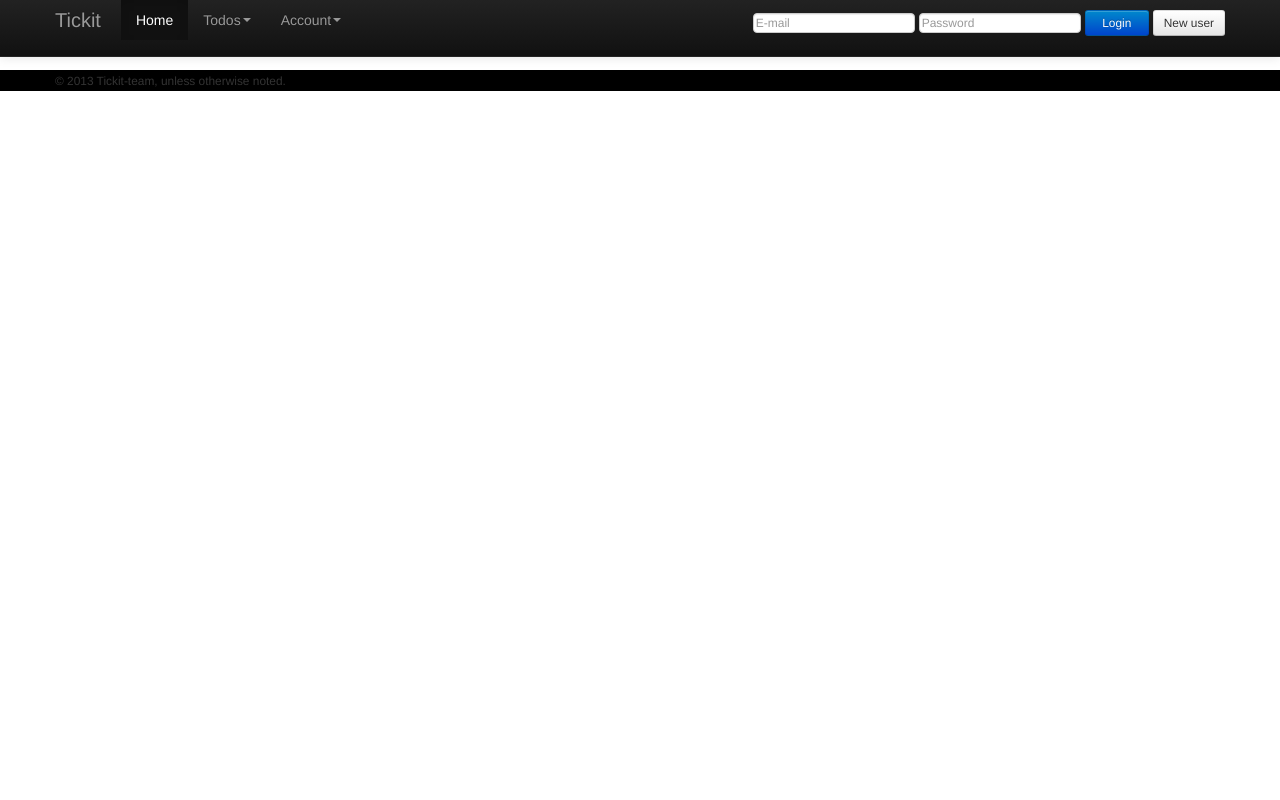
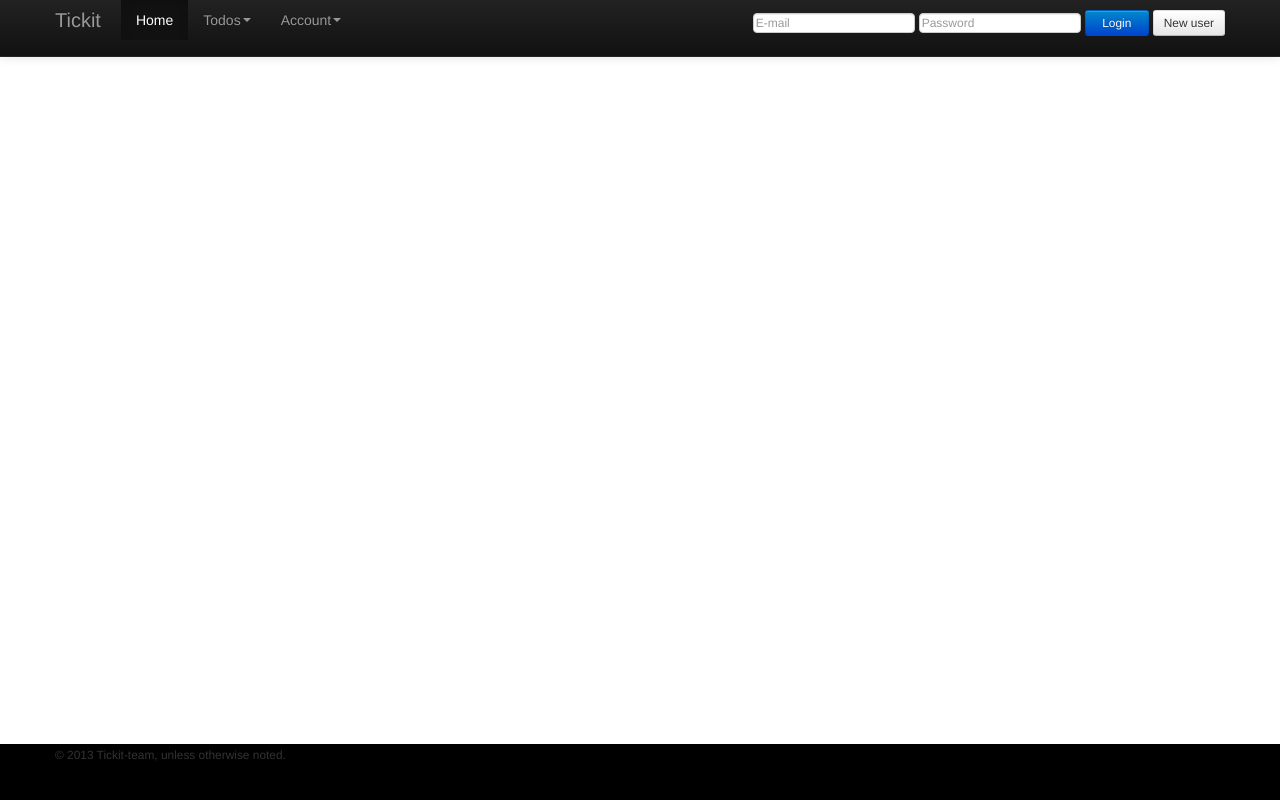
Before and after one commit to vetleen/ticked, a Django app: template ticked/templates/base.html in a window 1280 px wide. Run offline with Django 3.2, Linux system fonts and the light colour scheme; the template is opened without the code that fills it, so the values that code supplies are empty; parts of the project's set-up code (start-up, migrations or seed data) failed here and were passed over; some libraries are stand-ins or nearby versions.

Commit message:
trying to gert the footer to stick to the bottom

```diff
--- a/ticked/stylesheets/style.css
+++ b/ticked/stylesheets/style.css
@@ -1,3 +1,6 @@
+html, body {
+height: 100%;
+}
 
 /* STYLES FOR THE NAV */
 .lower-height-input-form input[type="password"], .lower-height-input-form input[type="email"] {
@@ -110,10 +113,19 @@
   -moz-border-radius-bottomright: 4px;
 }
 
-/* STYLES FOR THE FOOTER*/
+/* STYLES FOR THE FOOTER */
 footer.main-footer {
 	background-color: #000;
 	width: 100%;
 	position: relative;
 	bottom: 0px;
 }
+
+.sticky-wrapper {
+min-height: 100%;
+height: auto !important;
+margin: 0 auto -4em;
+}
+.sticky-footer, .sticky-push {
+height: 4em;
+}
--- a/ticked/templates/base.html
+++ b/ticked/templates/base.html
@@ -49,9 +49,14 @@
         </div><!-- / container -->
       </div> <!-- / inner navbar -->
     </nav><!-- / nav-bar -->
-    <section class="container content">{% block content %}  {% endblock content %}
+    <section class="container content sticky-wrapper">{% block content %}  {% endblock content %}
+      <div class="sticky-push"></div>
     </section><!--/.container -->
-    <footer class="main-footer">
+
+
+
+
+    <footer class="main-footer sticky-footer">
       <div class="container">
         <div class="row">
           <div class="span12">
--- a/todotracker/views.py
+++ b/todotracker/views.py
@@ -13,7 +13,7 @@ from django.contrib.auth.decorators import login_required
 def frontpageview (request, message=None):
     c = {}
     c.update(csrf(request))
-    template = "frontpage.html"
+    template = "todos.html"
     return render_to_response(template, c, context_instance=RequestContext(request))
 
 
```
Also changed, not shown: 3 other files.
